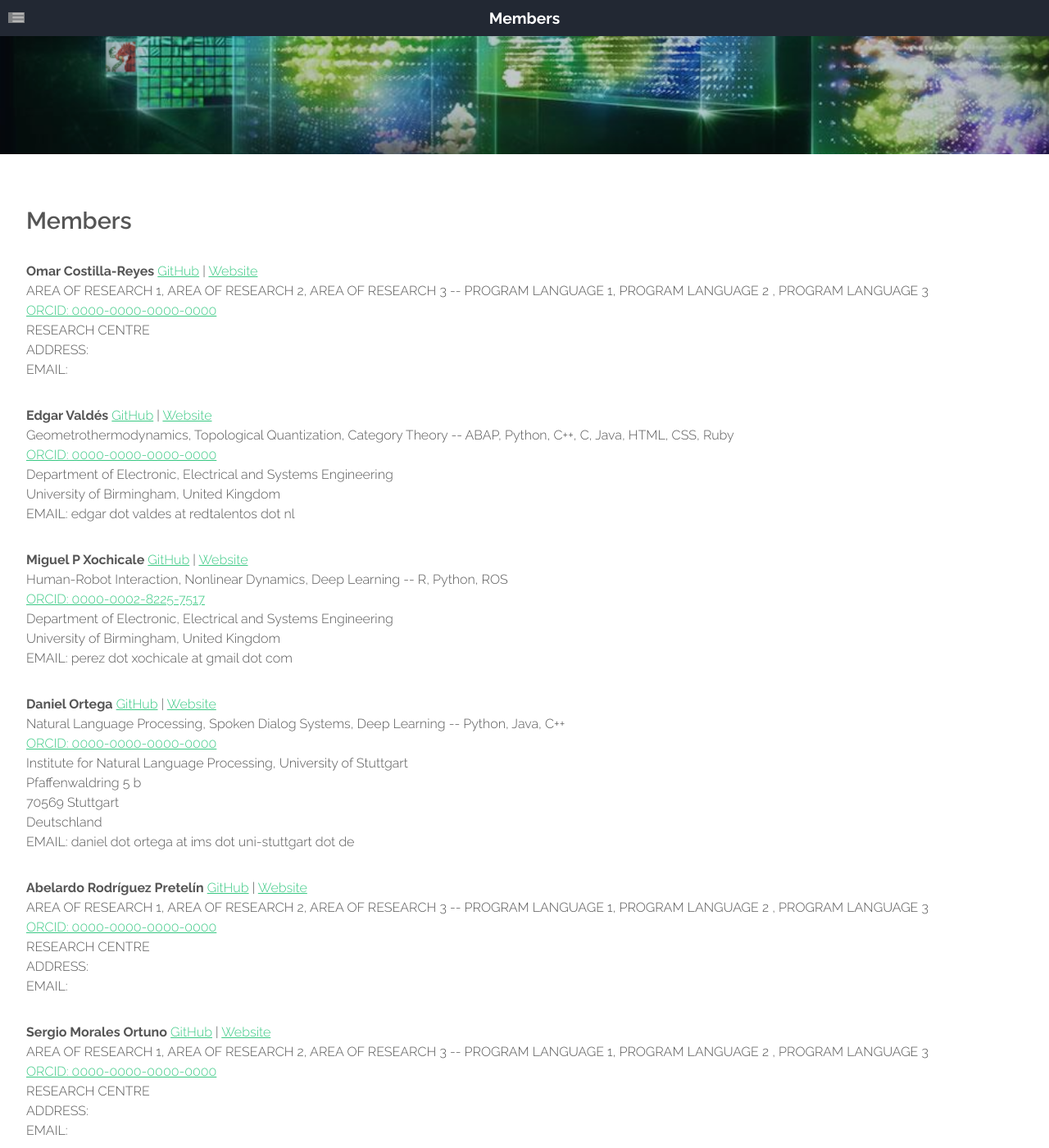
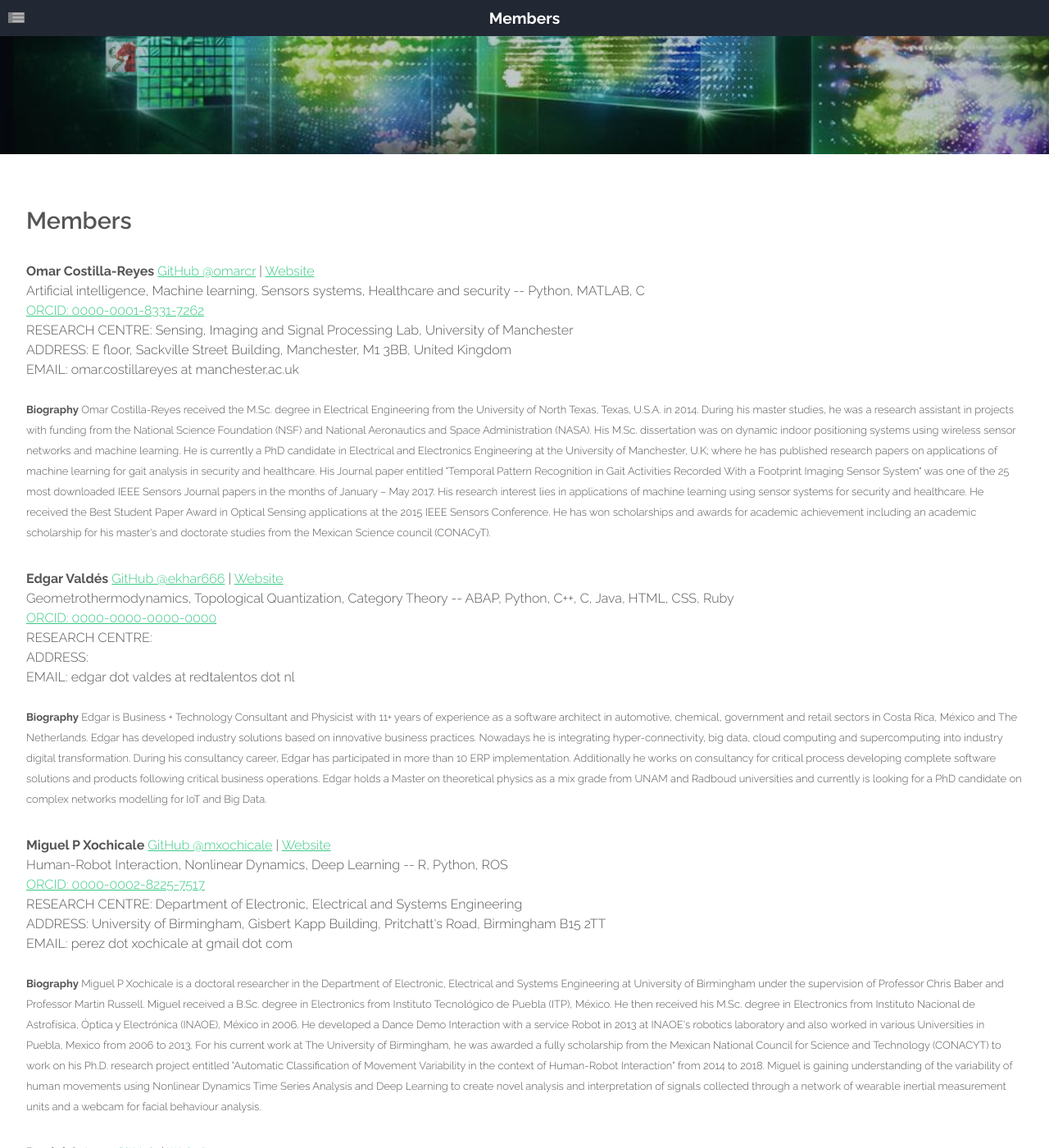
Before and after one commit to etanmn283/p11, a Jekyll site: the page built from members.html, in a window 1280 px wide and 1400 px high. Shown: the whole window at 82% size. Built offline with Jekyll 4.4.1, drawn with Linux system fonts in a browser that asks for light colours; some of the changed text lies outside the part shown; grey boxes are pictures that could not be loaded.

Commit message:
update members

```diff
--- a/members.html
+++ b/members.html
@@ -19,37 +19,108 @@ layout: main
 
 						<p>
 							<b>Omar Costilla-Reyes</b>
-							<a href="https://github.com/USERNAME">GitHub</a>  |
-							<a href="https://www">Website</a>  <br>
-							AREA OF RESEARCH 1, AREA OF RESEARCH 2, AREA OF RESEARCH 3 -- PROGRAM LANGUAGE 1, PROGRAM LANGUAGE 2 , PROGRAM LANGUAGE 3 <br>
-							<a href="https://orcid.org/0000-0000-0000-0000">ORCID: 0000-0000-0000-0000</a>  <br>
-							RESEARCH CENTRE  <br>
-							ADDRESS:  <br>
-							EMAIL:  <br>
+							<a href="https://github.com/omarcr">GitHub @omarcr</a>  |
+							<a href="http://omarcostilla.eu/">Website</a>  <br>
+							Artificial intelligence, Machine learning, Sensors systems, Healthcare and security -- Python, MATLAB, C <br>
+							<a href="https://orcid.org/0000-0001-8331-7262">ORCID: 0000-0001-8331-7262</a>  <br>
+							RESEARCH CENTRE: Sensing, Imaging and Signal Processing Lab, University of Manchester  <br>
+							ADDRESS: E floor,  Sackville Street Building, Manchester, M1 3BB, United Kingdom <br>
+							EMAIL: omar.costillareyes at manchester.ac.uk <br>
+							<br>
+							<font size="2">
+							<b>Biography</b>
+							Omar Costilla-Reyes received the M.Sc. degree in Electrical Engineering from
+							the University of North Texas, Texas, U.S.A. in 2014. During his master
+							studies, he was a research assistant in projects with funding from the
+							National Science Foundation (NSF) and National Aeronautics and Space
+							Administration (NASA). His M.Sc. dissertation was on dynamic indoor positioning
+							systems using wireless sensor networks and machine learning. He is currently a
+							PhD candidate in Electrical and Electronics Engineering at the University of
+							Manchester, U.K; where he has published research papers on applications of
+							machine learning for gait analysis in security and healthcare.
+							His Journal paper entitled "Temporal Pattern Recognition in Gait Activities
+							Recorded With a Footprint Imaging Sensor System" was one of the 25 most
+							downloaded IEEE Sensors Journal papers in the months of January – May 2017.
+							His research interest lies in applications of machine learning using sensor
+							systems for security and healthcare. He received the Best Student Paper Award
+							in Optical Sensing applications at the 2015 IEEE Sensors Conference.
+							He has won scholarships and awards for academic achievement including an academic
+							scholarship for his master's and doctorate studies from the
+							Mexican Science council (CONACyT).
+							</font>
 						</p>
+
+
+
+
 
 						<p>
 							<b>Edgar Valdés</b>
-							<a href="https://github.com/ekhar666">GitHub</a>  |
+							<a href="https://github.com/ekhar666">GitHub @ekhar666</a>  |
 							<a href="https://www">Website</a>  <br>
 							Geometrothermodynamics, Topological Quantization, Category Theory -- ABAP, Python, C++, C, Java, HTML, CSS, Ruby <br>
 							<a href="https://orcid.org/0000-0000-0000-0000">ORCID: 0000-0000-0000-0000</a>  <br>
-							Department of Electronic, Electrical and Systems Engineering  <br>
-							University of Birmingham, United Kingdom <br>
+							RESEARCH CENTRE:  <br>
+							ADDRESS:  <br>
 							EMAIL: edgar dot valdes at redtalentos dot nl <br>
+							<br>
+							<font size="2">
+							<b>Biography</b>
+							Edgar is Business + Technology Consultant and Physicist with 11+
+							years of experience as a software architect in automotive, chemical,
+							government and retail sectors in Costa Rica, México and The Netherlands.
+							Edgar has developed industry solutions based on innovative business
+							practices. Nowadays he is integrating hyper-connectivity, big data,
+							cloud computing and supercomputing into industry digital transformation.
+							During his consultancy career, Edgar has participated in more than
+							10 ERP implementation. Additionally he works on consultancy for critical
+							process developing complete software solutions and products following
+							critical business operations.
+							Edgar holds a Master on theoretical physics as a mix grade from UNAM
+							and Radboud universities and currently is looking for a PhD candidate
+							on complex networks modelling for IoT and Big Data.
+							</font>
 						</p>
+
+
 
 
 						<p>
 							<b>Miguel P Xochicale</b>
-							<a href="https://github.com/mxochicale">GitHub</a>  |
+							<a href="https://github.com/mxochicale">GitHub @mxochicale</a>  |
 							<a href="http://mxochicale.github.io/">Website</a>  <br>
 							Human-Robot Interaction, Nonlinear Dynamics, Deep Learning -- R, Python, ROS<br>
 							<a href="https://orcid.org/0000-0002-8225-7517">ORCID: 0000-0002-8225-7517</a>  <br>
-							Department of Electronic, Electrical and Systems Engineering  <br>
-							University of Birmingham, United Kingdom <br>
+							RESEARCH CENTRE: Department of Electronic, Electrical and Systems Engineering  <br>
+							ADDRESS: University of Birmingham, Gisbert Kapp Building, Pritchatt's Road, Birmingham B15 2TT <br>
 							EMAIL: perez dot xochicale at gmail dot com <br>
+							<br>
+							<font size="2">
+							<b>Biography</b>
+							Miguel P Xochicale is a doctoral researcher in the Department of
+							Electronic, Electrical and Systems Engineering at University of
+							Birmingham under the supervision of Professor Chris Baber and
+							Professor Martin Russell.
+							Miguel received a B.Sc. degree in Electronics
+							from Instituto Tecnológico de Puebla (ITP), México.
+							He then received his M.Sc. degree in Electronics from
+							Instituto Nacional de Astrofísica, Óptica y Electrónica (INAOE), México in 2006.
+							He developed a Dance Demo Interaction with a service Robot in 2013 at
+							INAOE's robotics laboratory and also worked in various Universities in Puebla,
+							Mexico from 2006 to 2013.
+							For his current work at The University of Birmingham, he was awarded a
+							fully scholarship from the Mexican National Council for Science and
+							Technology (CONACYT) to work on his Ph.D. research project entitled
+							"Automatic Classification of Movement Variability in the context of
+							Human-Robot Interaction" from 2014 to 2018.
+							Miguel is gaining understanding of the variability of human movements
+							using Nonlinear Dynamics Time Series
+							Analysis and Deep Learning to create novel analysis and interpretation
+							of signals collected through a network of wearable inertial measurement
+							units and a webcam for facial behaviour analysis.
+							</font>
 						</p>
+
 
 
 						<p>
@@ -58,11 +129,26 @@ layout: main
 							<a href="http://www.ims.uni-stuttgart.de/institut/mitarbeiter/ortegamo/index.en.html">Website</a>  <br>
 							Natural Language Processing, Spoken Dialog Systems, Deep Learning -- Python, Java, C++<br>
 							<a href="https://orcid.org/0000-0000-0000-0000">ORCID: 0000-0000-0000-0000</a>  <br>
-							Institute for Natural Language Processing, University of Stuttgart <br>
-							Pfaffenwaldring 5 b <br>
-							70569 Stuttgart <br>
-							Deutschland <br>
+							RESEARCH CENTRE: Institute for Natural Language Processing, University of Stuttgart <br>
+							ADDRESS: Pfaffenwaldring 5 b, 70569 Stuttgart, Deutschland <br>
 							EMAIL: daniel dot ortega at ims dot uni-stuttgart dot de <br>
+							<br>
+							<font size="2">
+							<b>Biography</b>
+							Daniel Ortega is currently a PhD candidate and research associate
+							in the Institute for Natural Language Processing (IMS) at the
+							University of Stuttgart, his main research fields are spoken language
+							understanding and spoken dialogue systems. He obtained a bachelor degree
+							in Telematics from the National Polytechnic Institute of Mexico in 2010
+							and a MSc in Computational Linguistics from the IMS in 2016,
+							whose dissertation was on dialogue act classification using
+							convolutional neural networks. In 2013, he was awarded with a
+							JICA scholarship, given by the Japanese government, to do a
+							six-month stay in the Ritsumeikan University. His master and PhD
+							studies have been funded by the German Academic Exchange Service
+							(DAAD) and the National Council of Science and Technology of Mexico
+							(CONCAyT).
+							</font>
 						</p>
 
 
@@ -75,22 +161,42 @@ layout: main
 							<a href="https://www">Website</a>  <br>
 							AREA OF RESEARCH 1, AREA OF RESEARCH 2, AREA OF RESEARCH 3 -- PROGRAM LANGUAGE 1, PROGRAM LANGUAGE 2 , PROGRAM LANGUAGE 3 <br>
 							<a href="https://orcid.org/0000-0000-0000-0000">ORCID: 0000-0000-0000-0000</a>  <br>
-							RESEARCH CENTRE  <br>
+							RESEARCH CENTRE:  <br>
 							ADDRESS:  <br>
 							EMAIL:  <br>
+							<br>
+							<font size="2">
+							<b>Biography</b>
+							Abelardo Rodríguez Pretelín is a Ph.D. candidate in the department
+							of Stochastic Simulation and Safety Research for Hydrosystems in
+							the University of Stuttgart with particular interests in Data driven
+							simulation, Stochastic Modeling, Heuristic optimization,
+							Sensitivity analysis, Geotechnical and Groundwater modeling.
+							Prior to enrolling at the University of Stuttgart, he worked for
+							three years as geotechnical consultant in Mexico.
+							He holds a master’s degree in Water Resources Engineering and
+							Management from the University of Stuttgart and a Bachelor's degree
+							in Civil Engineering from the Universidad Veracruzana.
+							In his research he focuses on developing new methodologies that
+							can protect groundwater resources against time varying flow conditions
+							triggered by seasonal or changing climatic conditions.
+							</font>
 						</p>
-
 
 
 							<p>
 								<b>Sergio Morales Ortuno</b>
-								<a href="https://github.com/ortuno">GitHub</a>  |
+								<a href="https://github.com/ortuno">GitHub @ortuno</a>  |
 								<a href="http://www.mechbau.uni-stuttgart.de/ls2/jrg/people/academic_staff/morales.html">Website</a>  <br>
 								AREA OF RESEARCH 1, AREA OF RESEARCH 2, AREA OF RESEARCH 3 -- PROGRAM LANGUAGE 1, PROGRAM LANGUAGE 2 , PROGRAM LANGUAGE 3 <br>
 								<a href="https://orcid.org/0000-0000-0000-0000">ORCID: 0000-0000-0000-0000</a>  <br>
-								RESEARCH CENTRE  <br>
+								RESEARCH CENTRE:  <br>
 								ADDRESS:  <br>
 								EMAIL:  <br>
+								<br>
+								<font size="2">
+								<b>Biography</b>
+								</font>
 							</p>
 
 
@@ -103,9 +209,13 @@ layout: main
 							<a href="http://linkedin.com/in/david-camacho-alcocer">Linkedin</a>  <br>
 							AREA OF RESEARCH 1, AREA OF RESEARCH 2, AREA OF RESEARCH 3 -- PROGRAM LANGUAGE 1, PROGRAM LANGUAGE 2 , PROGRAM LANGUAGE 3 <br>
 							<a href="https://orcid.org/0000-0000-0000-0000">ORCID</a>  <br>
-							RESEARCH CENTRE  <br>
+							RESEARCH CENTRE:  <br>
 							ADDRESS:  <br>
 							EMAIL:  <br>
+							<br>
+							<font size="2">
+							<b>Biography</b>
+							</font>
 						</p>
 
 						<p>
@@ -115,9 +225,13 @@ layout: main
 							<a href="https://www.linkedin.com/in/ricardotrejoruiz/">Linkedin</a>  <br>
 							AREA OF RESEARCH 1, AREA OF RESEARCH 2, AREA OF RESEARCH 3 -- PROGRAM LANGUAGE 1, PROGRAM LANGUAGE 2 , PROGRAM LANGUAGE 3 <br>
 							<a href="https://orcid.org/0000-0000-0000-0000">ORCID</a>  <br>
-							RESEARCH CENTRE  <br>
+							RESEARCH CENTRE:  <br>
 							ADDRESS:  <br>
 							EMAIL:  <br>
+							<br>
+							<font size="2">
+							<b>Biography</b>
+							</font>
 						</p>
 
 
@@ -126,51 +240,6 @@ layout: main
 				</div>
 
 
-				<!-- Sidebar -->
-				<!--
-								<div id="sidebar" class="4u sidebar">
-									<section>
-										<header class="major">
-											<h2>Etiam malesuada</h2>
-										</header>
-										<div class="row half">
-											<section class="6u">
-												<ul class="default">
-													<li><a href="#">Donec facilisis tempor</a></li>
-													<li><a href="#">Nulla convallis cursus</a></li>
-													<li><a href="#">Integer congue euis</a></li>
-													<li><a href="#">Venenatis vulputate</a></li>
-													<li><a href="#">Morbi ligula volutpat</a></li>
-												</ul>
-											</section>
-											<section class="6u">
-												<ul class="default">
-													<li><a href="#">Donec facilisis tempor</a></li>
-													<li><a href="#">Nulla convallis cursus</a></li>
-													<li><a href="#">Integer congue euis</a></li>
-													<li><a href="#">Venenatis vulputate</a></li>
-													<li><a href="#">Morbi ligula volutpat</a></li>
-												</ul>
-											</section>
-										</div>
-									</section>
-									<section>
-										<header class="major">
-											<h2>Mauris vulputate</h2>
-										</header>
-										<ul class="default">
-											<li><a href="#">Pellentesque lectus gravida blandit</a></li>
-											<li><a href="#">Lorem ipsum consectetuer adipiscing</a></li>
-											<li><a href="#">Phasellus nibh pellentesque congue</a></li>
-											<li><a href="#">Cras vitae metus aliquam pharetra</a></li>
-											<li><a href="#">Maecenas vitae orci feugiat eleifend</a></li>
-											<li><a href="#">Phasellus nibh pellentesque congue</a></li>
-											<li><a href="#">Cras vitae metus aliquam pharetra</a></li>
-										</ul>
-									</section>
-								</div>
-
-							  -->
 
 
 			</div>
```
Also changed, not shown: docs/RELEASES.md (+14 -1 lines), docs/TODO.md (+8 -3 lines).
